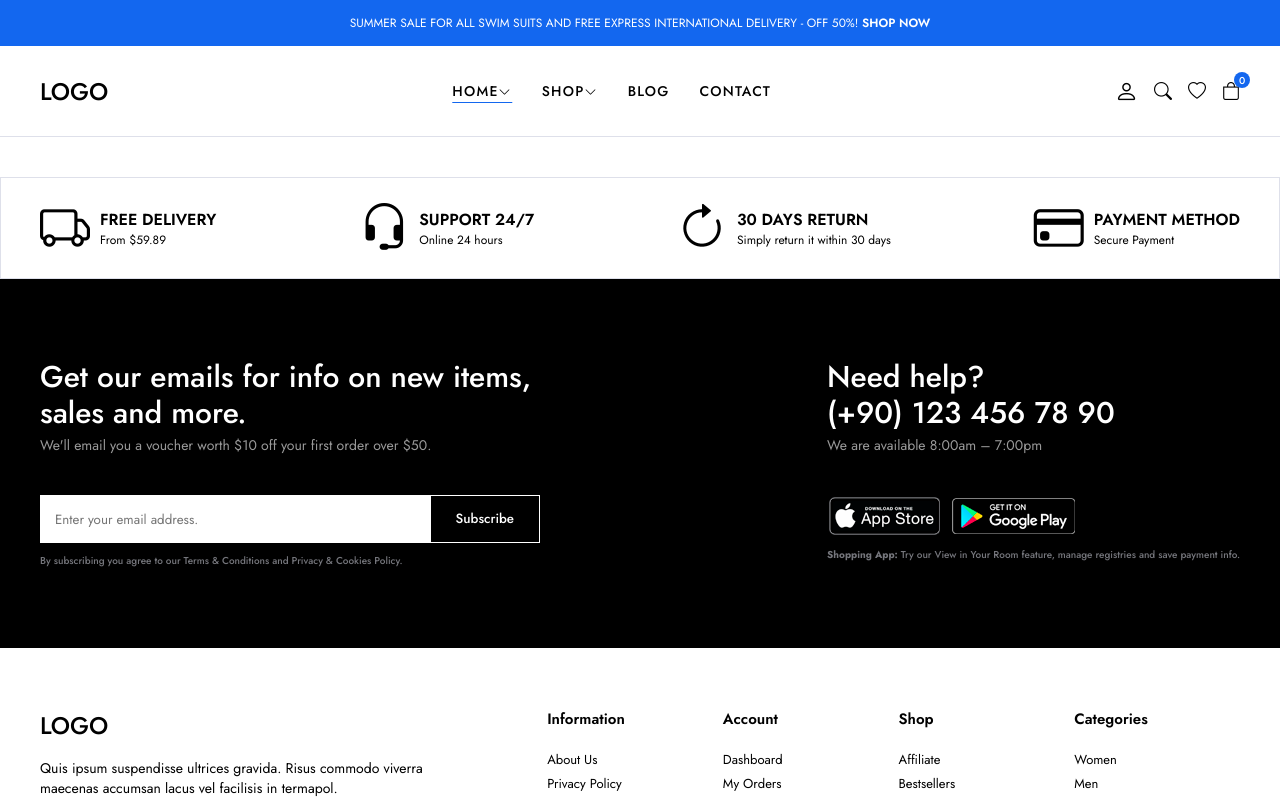
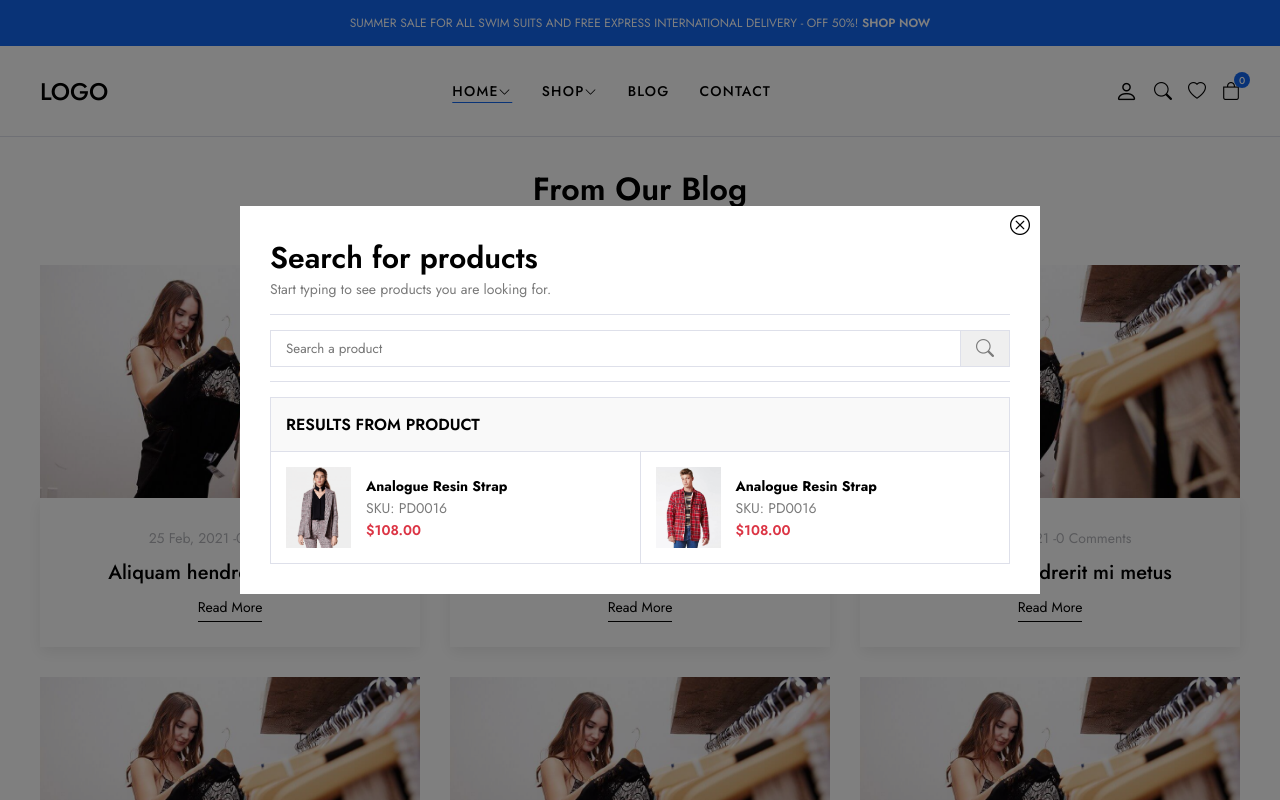
Before and after one commit to gkhanyildirim/react-e-commerce, a React (Vite) app in the folder client/: page / in a window 1280 px wide. Both pictures are taken after a click on the button 1163 px from the left and 91 px from the top of the page. Shown: the top 800 px of the page. Built offline with nearby package versions, Linux system fonts and the light colour scheme.

Commit message:
modal settings

```diff
--- a/client/src/App.jsx
+++ b/client/src/App.jsx
@@ -16,7 +16,7 @@
       {/* <ContactPage /> */}
       {/* <AuthPage /> */}
       {/* <CartPage /> */}
-      {/* <BlogPage /> */}
+      <BlogPage />
       {/* <BlogDetailsPage /> */}
       {/* <ProductDetailsPage /> */}
       </>
--- a/client/src/components/Layout/Header/Header.jsx
+++ b/client/src/components/Layout/Header/Header.jsx
@@ -1,6 +1,6 @@
 import "./header.css"
 
-const Header = () => {
+const Header = ({setIsSearchShow}) => {
   return (
     <header>
       <div className="global-notification">
@@ -189,7 +189,7 @@
                 <a href="account.html" className="header-account">
                   <i className="bi bi-person"></i>
                 </a>
-                <button className="search-button">
+                <button className="search-button" onClick={()=> setIsSearchShow(true)}>
                   <i className="bi bi-search"></i>
                 </button>
                 <a href="#">
--- /dev/null
+++ b/client/src/components/Modals/Search/Search.jsx
@@ -0,0 +1,54 @@
+import "./search.css"
+
+const Search = ({isSearchShow,setIsSearchShow}) => {
+  return (
+    <div className={`modal-search ${isSearchShow ? "show" : ""}`}>
+      <div className="modal-wrapper">
+        <h3 className="modal-title">Search for products</h3>
+        <p className="modal-text">
+          Start typing to see products you are looking for.
+        </p>
+        <form className="search-form">
+          <input type="text" placeholder="Search a product" />
+          <button>
+            <i className="bi bi-search"></i>
+          </button>
+        </form>
+        <div className="search-results">
+          <div className="search-heading">
+            <h3>RESULTS FROM PRODUCT</h3>
+          </div>
+          <div className="results">
+            <a href="#" className="result-item">
+              <img
+                src="img/products/product1/1.png"
+                className="search-thumb"
+                alt=""
+              />
+              <div className="search-info">
+                <h4>Analogue Resin Strap</h4>
+                <span className="search-sku">SKU: PD0016</span>
+                <span className="search-price">$108.00</span>
+              </div>
+            </a>
+            <a href="#" className="result-item">
+              <img
+                src="img/products/product2/1.png"
+                className="search-thumb"
+                alt=""
+              />
+              <div className="search-info">
+                <h4>Analogue Resin Strap</h4>
+                <span className="search-sku">SKU: PD0016</span>
+                <span className="search-price">$108.00</span>
+              </div>
+            </a>
+          </div>
+        </div>
+        <i className="bi bi-x-circle" id="close-search" onClick={()=> setIsSearchShow(false)}></i>
+      </div>
+    </div>
+  );
+};
+
+export default Search;
--- /dev/null
+++ b/client/src/components/Modals/Search/search.css
@@ -0,0 +1,166 @@
+/*! modal search start  */
+.modal-search {
+  position: absolute;
+  top: 0;
+  left: 0;
+  width: 100%;
+  height: 100%;
+  display: flex;
+  justify-content: center;
+  align-items: center;
+  visibility: hidden;
+  z-index: 999;
+  opacity: 0;
+  transition: 0.3s ease all;
+}
+
+.modal-search.show{
+    visibility: visible;
+    opacity: 1;
+}
+
+.modal-search::after {
+  content: "";
+  width: 100%;
+  height: 100%;
+  background-color: black;
+  position: fixed;
+  top: 0;
+  left: 0;
+  opacity: 0.5;
+}
+
+.modal-wrapper {
+  max-width: 800px;
+  width: 100%;
+  background-color: #fff;
+  position: fixed;
+  z-index: 10;
+  padding: 30px;
+}
+
+.modal-search .modal-title {
+  font-size: 30px;
+  font-weight: 600;
+}
+
+.modal-search .modal-text {
+  font-size: 14px;
+  color: #7a7a7a;
+  padding-bottom: 15px;
+  border-bottom: 1px solid #dee0ea;
+}
+
+.modal-search .search-form {
+  margin-top: 15px;
+  display: flex;
+  position: relative;
+}
+
+.modal-search .search-form::after {
+  content: "";
+  width: 100%;
+  height: 1px;
+  background-color: #dee0ea;
+  position: absolute;
+  bottom: -15px;
+}
+
+.modal-search .search-form input {
+  width: 100%;
+  max-height: 42px;
+  border-color: #dee0ea !important;
+}
+
+.modal-search .search-form button {
+  position: absolute;
+  right: 0;
+  height: 100%;
+  padding: 15px;
+  display: flex;
+  align-items: center;
+  justify-content: center;
+  border: 1px solid #dee0ea;
+}
+
+.modal-search .search-form button i {
+  font-size: 18px;
+  color: #7a7a7a;
+}
+
+.modal-search .search-results {
+  margin-top: 30px;
+}
+
+.modal-search .search-heading {
+  padding: 15px;
+  background-color: #f9f9f9;
+  border: 1px solid #dee0ea;
+}
+
+.modal-search .search-heading h3 {
+  font-size: 16px;
+  font-weight: 600;
+}
+
+.modal-search .results {
+  display: grid;
+  grid-template-columns: 1fr 1fr;
+  border-left: 1px solid #dee0ea;
+}
+
+.modal-search .result-item {
+  display: flex;
+  column-gap: 15px;
+  align-items: center;
+  padding: 15px;
+  border-bottom: 1px solid #dee0ea;
+  border-right: 1px solid #dee0ea;
+  transition: background-color 0.2s eae;
+}
+
+.modal-search .result-item:hover {
+  background-color: #f9f9f9;
+}
+
+.modal-search .search-thumb {
+  max-width: 65px;
+  width: 100%;
+}
+
+.modal-search .search-info {
+  font-size: 14px;
+  display: flex;
+  flex-direction: column;
+}
+
+.modal-search .search-sku {
+  color: #7a7a7a;
+  margin: 2px 0;
+}
+
+.modal-search .search-price {
+  font-weight: 600;
+  color: #dc3545;
+}
+
+.modal-search .bi-x-circle {
+  position: absolute;
+  top: 5px;
+  right: 10px;
+  font-size: 20px;
+  cursor: pointer;
+}
+
+/*! modal search end  */
+
+/* search responsive  */
+
+@media (max-width: 992px) {
+  .modal-search .modal-wrapper {
+    max-width: 370px;
+  }
+  .modal-search .results {
+    grid-template-columns: 1fr;
+  }
+}
--- a/client/src/layouts/MainLayout.jsx
+++ b/client/src/layouts/MainLayout.jsx
@@ -1,13 +1,17 @@
+import { useState } from "react";
 import Footer from "../components/Layout/Footer/Footer";
 import Header from "../components/Layout/Header/Header";
+import Search from "../components/Modals/Search/Search";
 
-const MainLayout = (props) => {
+const MainLayout = ({children}) => {
+  const [isSearchShow, setIsSearchShow] = useState(false);
   return (
-    <>
-      <Header />
-      {props.children}
+    <div className="main-layout">
+      <Search isSearchShow = {isSearchShow} setIsSearchShow={setIsSearchShow}/>
+      <Header setIsSearchShow={setIsSearchShow}/>
+      {children}
       <Footer />
-    </>
+    </div>
   );
 };
 
```
